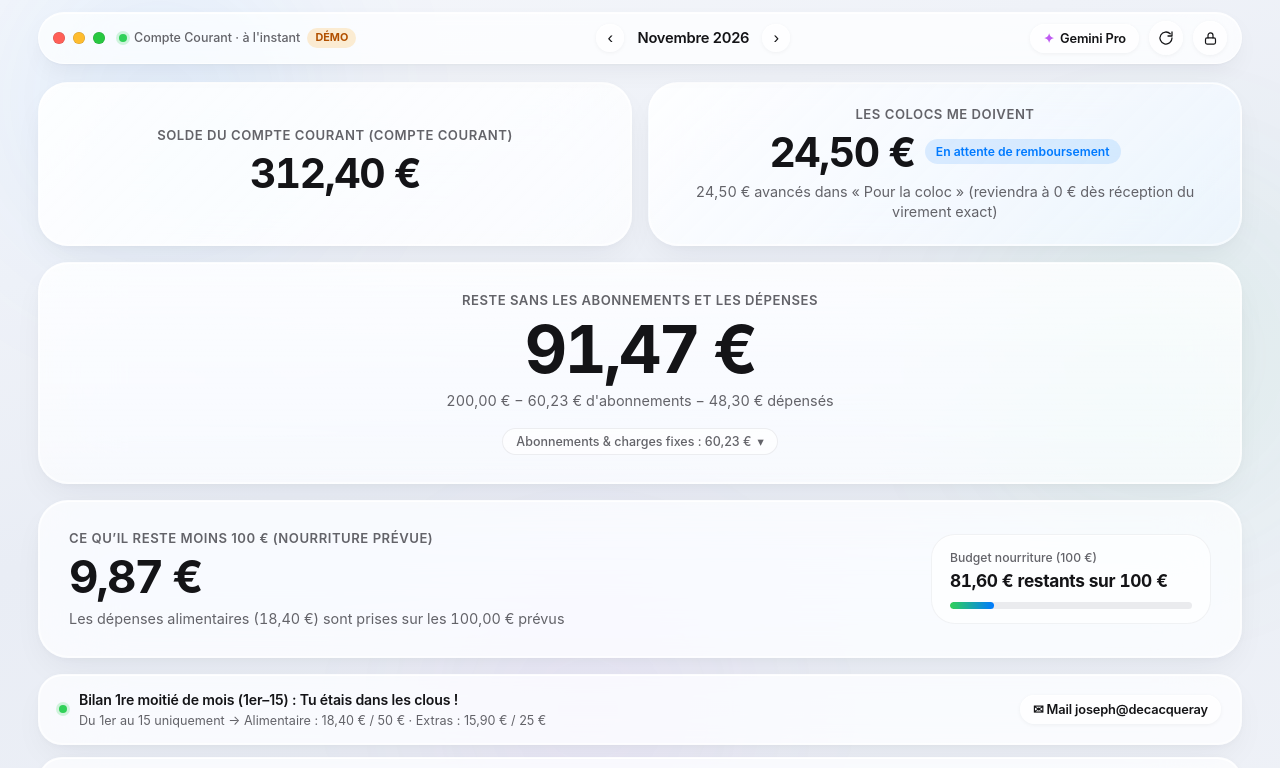
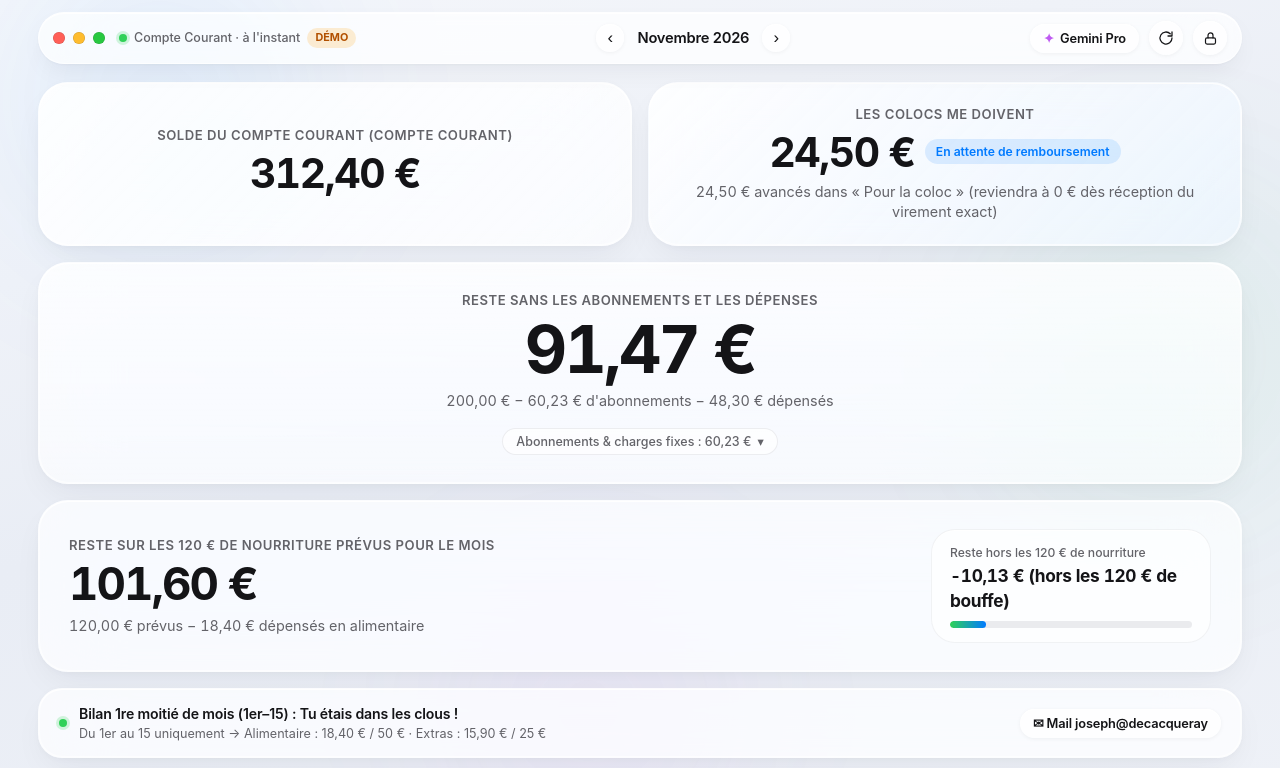
Before and after one commit to Josephdecacqueray/cm-budget-dashboard, a plain HTML site: page index.html in a window 1280 px wide. Both pictures are taken after a click on the button "Aperçu avec données démo". Shown: the top 768 px of the page. Drawn offline with Linux system fonts and the light colour scheme.

```diff
--- a/app.js
+++ b/app.js
@@ -2,7 +2,7 @@
 
 const MONTHLY_BASE_ALLOWANCE = 200.0;
 const FIXED_CHARGES_TOTAL = 60.23; // 4 + 3 + 5.49 + 17.74 + 10 + 10 + 10
-const FOOD_PROVISION = 100.0;
+const FOOD_PROVISION = 120.0;
 const MID_MONTH_LIMIT_ALIM = 50.0;
 const MID_MONTH_LIMIT_EXTRAS = 25.0;
 
@@ -855,26 +855,19 @@ function renderDashboard(triggerGemini = true) {
   const gainPart = extraGains > 0 ? ` + ${formatCurrency(extraGains)} de gains` : "";
   $("sub-reste-principal").textContent = `200,00 € − 60,23 € d'abonnements − ${formatCurrency(totalPersonalVariable)} dépensés${gainPart}`;
 
-  // SECTION 2 : Ce qu'il reste moins 100 € (budget nourriture prévu)
-  // Food expenses (up to 100 €) come out of the 100 € food provision, NOT deducted twice from Section 2!
-  const foodCovered = Math.max(FOOD_PROVISION, totalAlim);
-  const foodEnvelopeLeft = Math.round((FOOD_PROVISION - totalAlim) * 100) / 100;
-  const resteMoins100 = Math.round(
-    (MONTHLY_BASE_ALLOWANCE - FIXED_CHARGES_TOTAL + extraGains - foodCovered - totalBars - totalExtras) * 100
+  // SECTION 2 : Reste sur les 120 € de nourriture prévus pour tenir le mois
+  // Whenever food is bought (totalAlim), it is subtracted directly from the 120 € food budget!
+  const resteNourriture = Math.round((FOOD_PROVISION - totalAlim) * 100) / 100;
+  const resteHorsNourriture = Math.round(
+    (MONTHLY_BASE_ALLOWANCE - FIXED_CHARGES_TOTAL - FOOD_PROVISION + extraGains - totalBars - totalExtras) * 100
   ) / 100;
 
   const elReste2 = $("val-reste-moins-100");
-  elReste2.textContent = formatCurrency(resteMoins100);
-  elReste2.className = `hero-amount secondary-amount ${resteMoins100 >= 0 ? "positive-val" : "negative-val"}`;
-  $("sub-reste-moins-100").textContent =
-    totalAlim <= FOOD_PROVISION
-      ? `Les dépenses alimentaires (${formatCurrency(totalAlim)}) sont prises sur les 100,00 € prévus`
-      : `Budget nourriture de 100,00 € dépassé de ${formatCurrency(totalAlim - FOOD_PROVISION)}`;
+  elReste2.textContent = formatCurrency(resteNourriture);
+  elReste2.className = `hero-amount secondary-amount ${resteNourriture >= 0 ? "positive-val" : "negative-val"}`;
+  $("sub-reste-moins-100").textContent = `120,00 € prévus − ${formatCurrency(totalAlim)} dépensés en alimentaire`;
 
-  $("val-food-envelope-left").textContent =
-    foodEnvelopeLeft >= 0
-      ? `${formatCurrency(foodEnvelopeLeft)} restants sur 100 €`
-      : `Dépassé de ${formatCurrency(Math.abs(foodEnvelopeLeft))}`;
+  $("val-food-envelope-left").textContent = `${formatCurrency(resteHorsNourriture)} (hors les 120 € de bouffe)`;
   const foodPct = Math.min(100, Math.round((totalAlim / FOOD_PROVISION) * 100));
   const barEl = $("food-progress-bar");
   barEl.style.width = `${foodPct}%`;
@@ -1049,7 +1042,7 @@ function sendMidMonthMailto() {
 
   const { colocOwed, extraGains } = analyzeInflowsAndColocDebt(inflows, colocTxs);
   const reste1 = MONTHLY_BASE_ALLOWANCE - FIXED_CHARGES_TOTAL + extraGains - (alim + bars + extras);
-  const reste2 = MONTHLY_BASE_ALLOWANCE - FIXED_CHARGES_TOTAL + extraGains - Math.max(FOOD_PROVISION, alim) - bars - extras;
+  const resteNourriture = FOOD_PROVISION - alim;
   const alimOk = firstHalfAlim <= MID_MONTH_LIMIT_ALIM;
   const extrasOk = firstHalfExtras <= MID_MONTH_LIMIT_EXTRAS;
   const allOk = alimOk && extrasOk;
@@ -1067,7 +1060,7 @@ function sendMidMonthMailto() {
     `• Extras (1er–15) : ${formatCurrency(firstHalfExtras)} / 25,00 € -> ${extrasOk ? "OK" : "DÉPASSÉ (à compenser)"}\n` +
     `• Les colocs me doivent : ${formatCurrency(colocOwed)}\n\n` +
     `• Reste sans les abonnements et les dépenses : ${formatCurrency(reste1)}\n` +
-    `• Ce qu'il reste moins 100 € (nourriture prévue) : ${formatCurrency(reste2)}\n`;
+    `• Reste sur les 120 € de nourriture pour tenir le mois : ${formatCurrency(resteNourriture)}\n`;
 
   window.location.href = `mailto:${encodeURIComponent(recipient)}?subject=${encodeURIComponent(subject)}&body=${encodeURIComponent(body)}`;
 }
--- a/index.html
+++ b/index.html
@@ -12,9 +12,9 @@
   <meta http-equiv="Expires" content="0" />
   <meta http-equiv="Content-Security-Policy" content="default-src 'self'; connect-src 'self' https://api.github.com https://generativelanguage.googleapis.com; img-src 'self' data:; style-src 'self' 'unsafe-inline'; script-src 'self';" />
   <title>Compte Courant</title>
-  <link rel="icon" type="image/svg+xml" href="./icon.svg?v=20261119-8" />
-  <link rel="manifest" href="./manifest.webmanifest?v=20261119-8" />
-  <link rel="stylesheet" href="./styles.css?v=20261119-8" />
+  <link rel="icon" type="image/svg+xml" href="./icon.svg?v=20261119-9" />
+  <link rel="manifest" href="./manifest.webmanifest?v=20261119-9" />
+  <link rel="stylesheet" href="./styles.css?v=20261119-9" />
 </head>
 <body>
   <div class="ambient-bg" aria-hidden="true">
@@ -198,19 +198,19 @@
         </div>
       </section>
 
-      <!-- SECTION 2 : Ce qu'il reste moins 100 € (budget nourriture) -->
+      <!-- SECTION 2 : Reste sur les 120 € de nourriture prévus pour tenir le mois -->
       <section class="glass-card hero-card secondary-hero" aria-labelledby="title-sec-2">
         <div class="sec2-layout">
           <div>
-            <span class="section-eyebrow" id="title-sec-2">Ce qu’il reste moins 100 € (nourriture prévue)</span>
+            <span class="section-eyebrow" id="title-sec-2">Reste sur les 120 € de nourriture prévus pour le mois</span>
             <div class="hero-amount secondary-amount" id="val-reste-moins-100">—</div>
             <p class="hero-formula" id="sub-reste-moins-100">
-              En prévoyant 100,00 € de dépenses pour la nourriture
+              120,00 € prévus − 0,00 € de dépenses alimentaires
             </p>
           </div>
           <div class="food-envelope-box">
-            <span class="envelope-label">Budget nourriture (100 €)</span>
-            <strong class="envelope-val" id="val-food-envelope-left">— restants</strong>
+            <span class="envelope-label">Reste hors les 120 € de nourriture</span>
+            <strong class="envelope-val" id="val-food-envelope-left">—</strong>
             <div class="ios-progress-track">
               <div id="food-progress-bar" class="ios-progress-fill" style="width: 0%"></div>
             </div>
@@ -357,6 +357,6 @@
     </form>
   </dialog>
 
-  <script src="./app.js?v=20261119-8"></script>
+  <script src="./app.js?v=20261119-9"></script>
 </body>
 </html>
```
